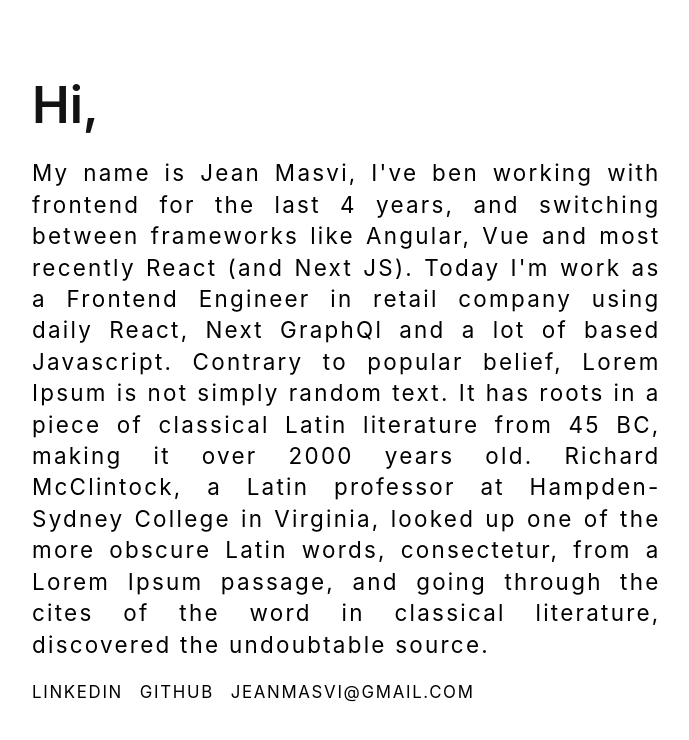
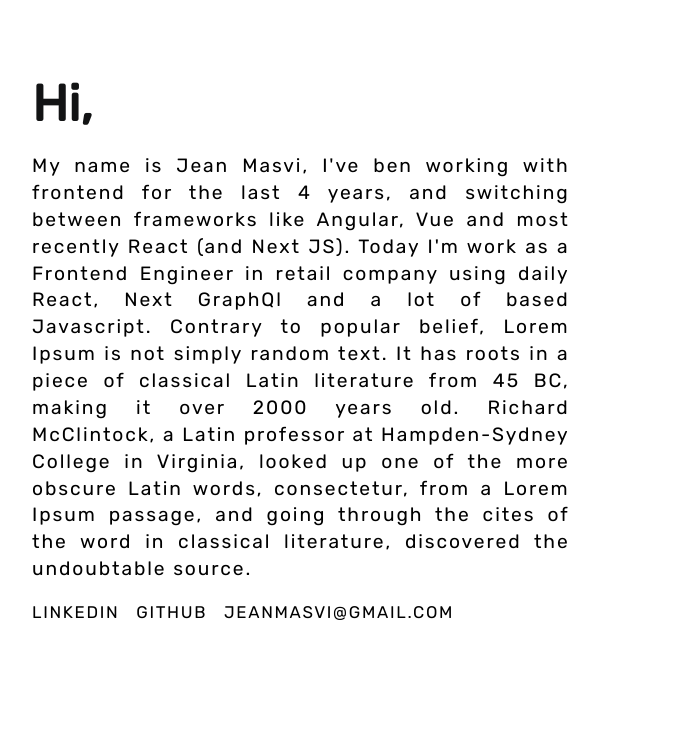
Before and after one commit to Masvi/masvi.com, a Next.js app: page / in a window 1280 px wide. Shown: the top 740 px of the page, without its empty margins (112-801 px from the left). Built offline with nearby package versions, Linux system fonts and the light colour scheme.

Commit message:
chore: import font

```diff
--- a/pages/_app.js
+++ b/pages/_app.js
@@ -1,7 +1,6 @@
 import '../styles/globals.css'
+import "@fontsource/rubik";
 
-function MyApp({ Component, pageProps }) {
-  return <Component {...pageProps} />
-}
+const MyApp = ({ Component, pageProps }) => (<Component {...pageProps} />)
 
 export default MyApp
--- a/styles/Home.module.css
+++ b/styles/Home.module.css
@@ -15,12 +15,15 @@
 }
 
 .main p {
-  font-size: 2em;
+  font-size: 1.2rem;
   line-height: 1.4;
   letter-spacing: .1em;
   max-width: 28em;
   text-align: justify;
+}
 
+.main span {
+  font-weight: 700;
 }
 
 .main h1 {
--- a/styles/globals.css
+++ b/styles/globals.css
@@ -2,7 +2,7 @@ html,
 body {
   padding: 0;
   margin: 0;
-  font-family: 'Rubik', -apple-system, BlinkMacSystemFont, 'Segoe UI', Roboto, Oxygen, Ubuntu, Cantarell, 'Open Sans', 'Helvetica Neue', sans-serif;
+  font-family: "Rubik";
 }
 
 a {
```
Also changed, not shown: pages/index.js (+18 -12 lines).
